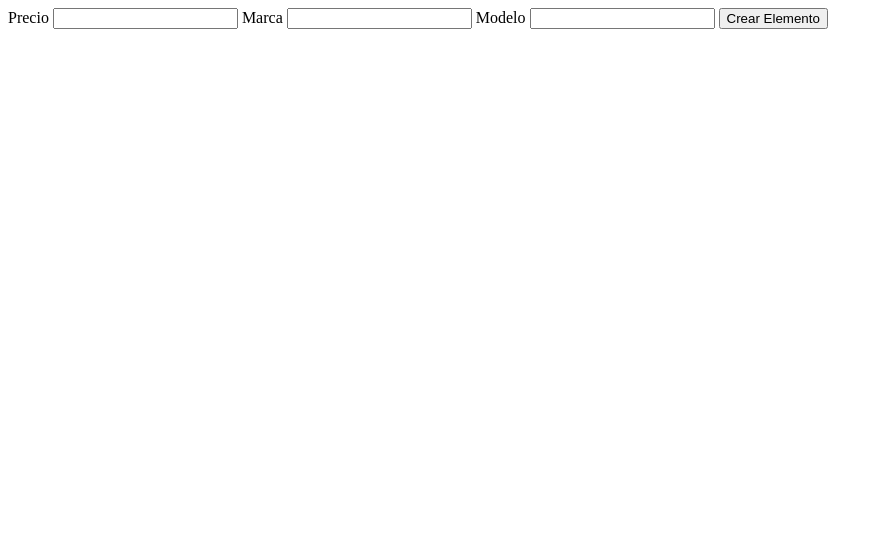
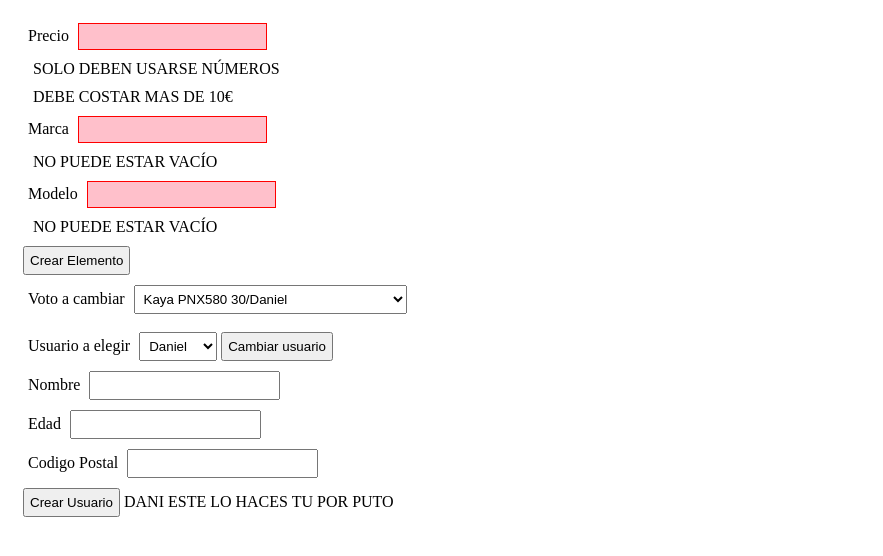
Before and after one commit to RickyJCV/Project1-ClientEnvironment, a website: page src/edit.html in a window 1280 px wide. Both pictures are taken after a click on the button "Crear Elemento". Shown: the whole page, without its empty margins (0-883 px from the left). Drawn offline with Linux system fonts and the light colour scheme.

Commit message:
11/12/2019

```diff
--- a/src/clases.js
+++ b/src/clases.js
@@ -96,4 +96,16 @@ let voto5 = new voto(persona2, cachimba4, false, "Horrorosa");
 
 let listadoCachimbas = [cachimba1, cachimba2, cachimba3, cachimba4, cachimba5, cachimba6, cachimba7, cachimba8, cachimba9, cachimba10];
 let listaPersona = [persona1, persona2, persona3];
-let listaVoto =[voto1,voto2,voto3,voto4,voto5];
+let listaVoto = [voto1, voto2, voto3, voto4, voto5];
+
+function crearVoto(persona, cachimba, puntuacion, observaciones) {
+    let voto = new Voto(persona, cachimba, puntuacion, observaciones);
+    persona.addVoto(voto);
+    cachimba.addVoto(voto);
+    listaVoto.push(voto);
+}
+
+function crearCachimba(precio, marca, modelo) {
+    let Cachimba = new cachimba(precio, marca, modelo)
+    listadoCachimbas.push(Cachimba);
+}
--- a/src/edit.html
+++ b/src/edit.html
@@ -1,13 +1,16 @@
 <!DOCTYPE html>
 <html lang="en">
+
 <head>
     <meta charset="UTF-8">
     <meta name="viewport" content="width=device-width, initial-scale=1.0">
     <meta http-equiv="X-UA-Compatible" content="ie=edge">
+    <link rel="stylesheet" href="estilo.css">
     <script src="clases.js"></script>
-    <script src="funciones.js"></script>
+    <script src="funcionesEditar.js"></script>
     <title>Editar</title>
 </head>
+
 <body>
 
     <!--* Página de Edición:
@@ -21,13 +24,41 @@
     <div id="crearElemento">
         <label for="nombre">Precio</label>
         <input type="text" id="precio">
+        <div id="erroresPrecio"></div>
         <label for="marca">Marca</label>
         <input type="text" id="marca">
+        <div id="erroresMarca"></div>
         <label for="modelo">Modelo</label>
         <input type="text" id="modelo">
+        <div id="erroresModelo"></div>
 
-        <button type="submit" id="crearElemento">Crear Elemento</button>
+        <button type="submit" id="crearElemento2">Crear Elemento</button>
+
+    </div>
+    <div id="meterUsuario">
+        <label for="votos">Voto a cambiar</label>
+        <select id="votos"></select>
+        <br>
+        <br>
+        <label for="usuario">Usuario a elegir</label>
+        <select id="usuario"></select>
+        <button id="cambiar">Cambiar usuario</button>
+    </div>
+
+    <div id="crearElemento">
+        <label for="nombre">Nombre</label>
+        <input type="text" id="nombre">
+        <div id="erroresPrecio"></div>
+        <label for="Edad">Edad</label>
+        <input type="text" id="edad">
+        <div id="erroresMarca"></div>
+        <label for="Postal">Codigo Postal</label>
+        <input type="text" id="Codigo">
+        <div id="erroresModelo"></div>
+
+        <button type="submit" id="crearUsuario">Crear Usuario</button> DANI ESTE LO HACES TU POR PUTO
 
     </div>
 </body>
+
 </html>
--- /dev/null
+++ b/src/estilo.css
@@ -0,0 +1,19 @@
+.error {
+    color: red;
+}
+
+.inputErroneo {
+    border: 1px solid red;
+    color: white;
+    background-color: pink;
+}
+
+.inputCorrecto {
+    border: 1px solid green;
+    color: white;
+    background-color: aquamarine;
+}
+
+* {
+    padding: 5px;
+}
--- /dev/null
+++ b/src/funcionesEditar.js
@@ -0,0 +1,169 @@
+document.addEventListener("DOMContentLoaded", function() {
+    let botonCrearElemento = document.getElementById("crearElemento2");
+    botonCrearElemento.addEventListener("click", validarFormulario);
+
+    let inputPrecio = document.getElementById("precio");
+    inputPrecio.addEventListener("keyup", validarPrecio);
+
+    let inputMarca = document.getElementById("marca");
+    inputMarca.addEventListener("focus", validarMarca);
+
+    let inputModelo = document.getElementById("modelo");
+    inputModelo.addEventListener("change", validarModelo);
+
+    filtrarVotos();
+
+    let inputUsuario = document.getElementById("cambiar");
+    inputUsuario.addEventListener("click", cambiarUsuario);
+})
+
+function crearElemento() {
+    let inputPrecio = document.getElementById("precio").value; //El input del precio
+    let inputMarca = document.getElementById("marca").value; //El input de marca
+    let inputModelo = document.getElementById("modelo").value; //El input del modelo
+
+
+    crearCachimba(inputPrecio, inputMarca, inputModelo);
+    alert("CACHIMBA CREADA");
+
+}
+
+function validarPrecio(event) {
+    let esCorrecto = true;
+    let inputPrecio = document.getElementById("precio");
+    let valor = inputPrecio.value.trim();
+    let listaErrores = document.getElementById("erroresPrecio");
+    listaErrores.innerHTML = "";
+    inputPrecio.classList.remove("inputErroneo");
+    inputPrecio.classList.remove("inputCorrecto");
+
+    if (!/^[0-9]+$/.test(valor)) {
+        esCorrecto = false;
+        let divError = document.createElement("div");
+        divError.innerHTML = "SOLO DEBEN USARSE NÚMEROS";
+        listaErrores.appendChild(divError);
+    }
+    if (valor < 10) {
+        esCorrecto = false;
+        let divError = document.createElement("div");
+        divError.innerHTML = "DEBE COSTAR MAS DE 10€";
+        listaErrores.appendChild(divError);
+    }
+    if (esCorrecto) {
+        inputPrecio.classList.add("inputCorrecto");
+    } else {
+        inputPrecio.classList.add("inputErroneo");
+    }
+    return esCorrecto;
+}
+
+function validarMarca(event) {
+    let esCorrecto = true;
+    let inputMarca = document.getElementById("marca");
+    let valor = inputMarca.value.trim();
+    let listaErrores = document.getElementById("erroresMarca");
+    listaErrores.innerHTML = "";
+    inputMarca.classList.remove("inputErroneo");
+    inputMarca.classList.remove("inputCorrecto");
+
+    if (valor === "") {
+        esCorrecto = false;
+        let divError = document.createElement("div");
+        divError.innerHTML = "NO PUEDE ESTAR VACÍO";
+        listaErrores.appendChild(divError);
+    }
+    if (esCorrecto) {
+        inputMarca.classList.add("inputCorrecto");
+    } else {
+        inputMarca.classList.add("inputErroneo");
+    }
+    return esCorrecto;
+}
+
+function validarModelo(event) {
+    let esCorrecto = true;
+    let inputModelo = document.getElementById("modelo");
+    let valor = inputModelo.value.trim();
+    let listaErrores = document.getElementById("erroresModelo");
+    listaErrores.innerHTML = "";
+    inputModelo.classList.remove("inputErroneo");
+    inputModelo.classList.remove("inputCorrecto");
+
+    if (valor === "") {
+        esCorrecto = false;
+        let divError = document.createElement("div");
+        divError.innerHTML = "NO PUEDE ESTAR VACÍO";
+        listaErrores.appendChild(divError);
+    }
+    if (esCorrecto) {
+        inputModelo.classList.add("inputCorrecto");
+    } else {
+        inputModelo.classList.add("inputErroneo");
+    }
+    return esCorrecto;
+}
+
+function validarFormulario(event) {
+    event.preventDefault();
+
+    let esFormularioCorrecto = false;
+    let esCorrectoPrecio = validarPrecio();
+    let esCorrectoMarca = validarMarca();
+    let esCorrectoModelo = validarModelo();
+    if (esCorrectoPrecio &&
+        esCorrectoMarca &&
+        esCorrectoModelo) {
+        esFormularioCorrecto = true;
+    }
+    if (esFormularioCorrecto) {
+        crearElemento();
+    }
+}
+
+function filtrarVotos() {
+    let borrar = document.getElementById("votos");
+    if (borrar.hasChildNodes()) {
+        while (borrar.childNodes.length >= 1) {
+            borrar.removeChild(borrar.firstChild);
+        }
+    }
+    let borrar2 = document.getElementById("usuario");
+    if (borrar2.hasChildNodes()) {
+        while (borrar2.childNodes.length >= 1) {
+            borrar2.removeChild(borrar2.firstChild);
+        }
+    }
+    var b = 0;
+    for (let a of listaVoto) {
+        var x = document.createElement("OPTION");
+        x.setAttribute("value", a.cachimba.marca + " " + a.persona.nombre);
+        x.setAttribute("id", b);
+        b++;
+        var t = document.createTextNode(a.cachimba.marca + " " + a.cachimba.modelo + " " + a.cachimba.precio + "/" + a.persona.nombre);
+        x.appendChild(t);
+        document.getElementById("votos").appendChild(x);
+    }
+    var c = 0;
+    for (let a of listaPersona) {
+        var x = document.createElement("OPTION");
+        x.setAttribute("value", a.nombre);
+        x.setAttribute("id", c);
+        c++;
+        var t = document.createTextNode(a.nombre);
+        x.appendChild(t);
+        document.getElementById("usuario").appendChild(x);
+    }
+
+}
+
+function cambiarUsuario() {
+    let votos = document.getElementById("votos");
+    let usuario = document.getElementById("usuario");
+    let id = votos.options[votos.selectedIndex].id;
+    let voto = listaVoto[id].persona.nombre;
+    let usuarios = usuario.options[usuario.selectedIndex].id
+
+    listaVoto[id].persona = listaPersona[usuarios];
+    filtrarVotos();
+
+}
```
Also changed, not shown: src/funciones.js (+21 -30 lines).
